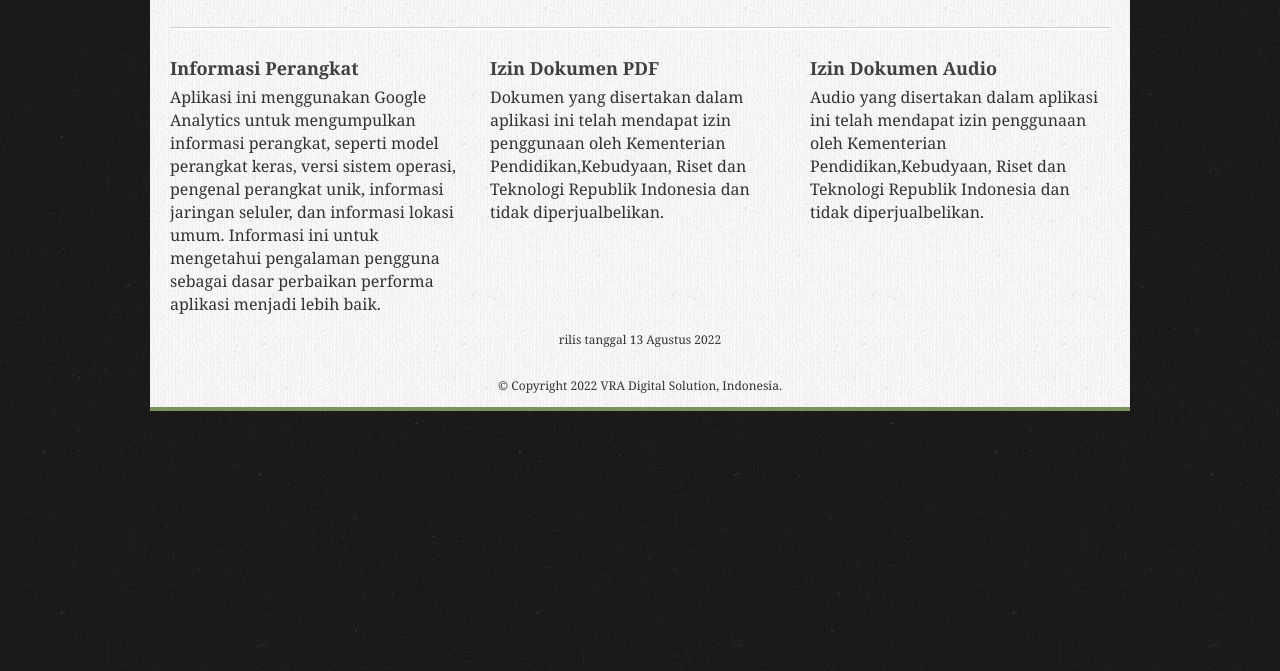
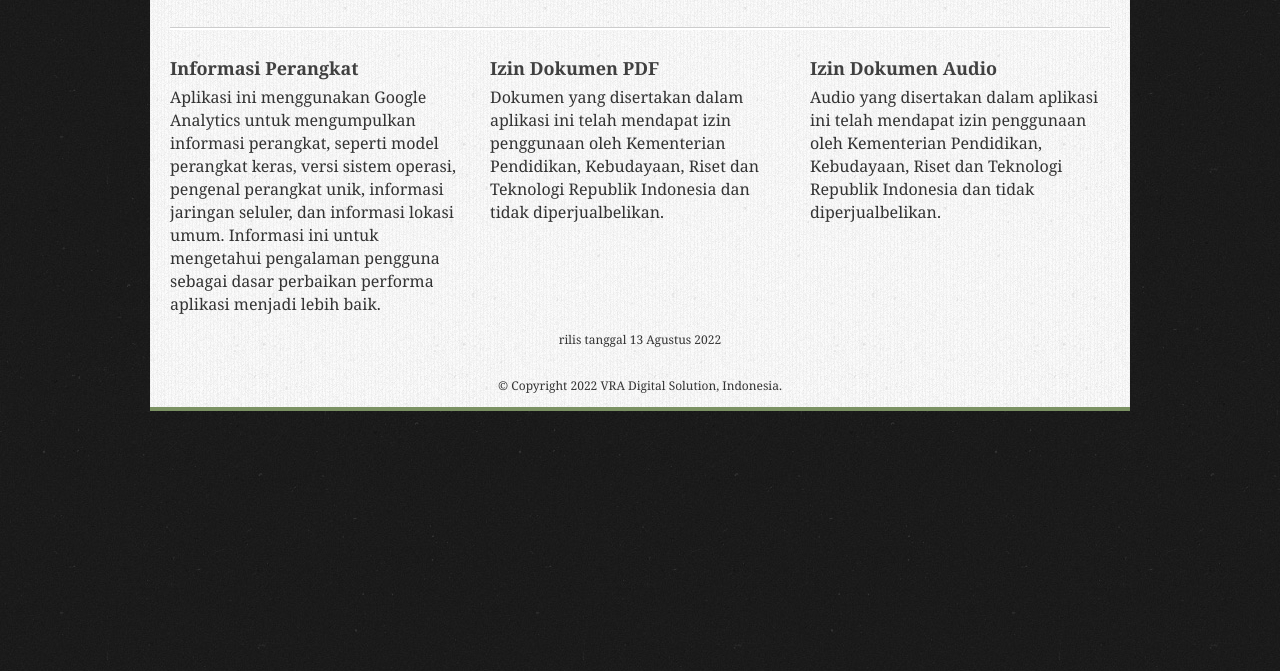
Before and after one commit to epakdhe/epakdhe.github.io, a plain HTML site: page merdeka-belajar/index.html in a window 1280 px wide. Shown: the part 129-800 px from the top of the page. Drawn offline with Linux system fonts and the light colour scheme.

Commit message:
Update index.html

```diff
--- a/merdeka-belajar/index.html
+++ b/merdeka-belajar/index.html
@@ -58,12 +58,12 @@
 
 				<div class="span-one-third">
 					<i><h3>Izin Dokumen PDF</h3>
-						<p>Dokumen yang disertakan dalam aplikasi ini telah mendapat izin penggunaan oleh Kementerian Pendidikan,Kebudyaan, Riset dan Teknologi Republik Indonesia dan tidak diperjualbelikan.
+						<p>Dokumen yang disertakan dalam aplikasi ini telah mendapat izin penggunaan oleh Kementerian Pendidikan, Kebudayaan, Riset dan Teknologi Republik Indonesia dan tidak diperjualbelikan.
 						</p></i>
 				</div>
 				<div class="span-one-third">
 					<i><h3>Izin Dokumen Audio</h3>
-						<p>Audio yang disertakan dalam aplikasi ini telah mendapat izin penggunaan oleh Kementerian Pendidikan,Kebudyaan, Riset dan Teknologi Republik Indonesia dan tidak diperjualbelikan.
+						<p>Audio yang disertakan dalam aplikasi ini telah mendapat izin penggunaan oleh Kementerian Pendidikan, Kebudayaan, Riset dan Teknologi Republik Indonesia dan tidak diperjualbelikan.
 						</p></i>
 				</div>
 
```
